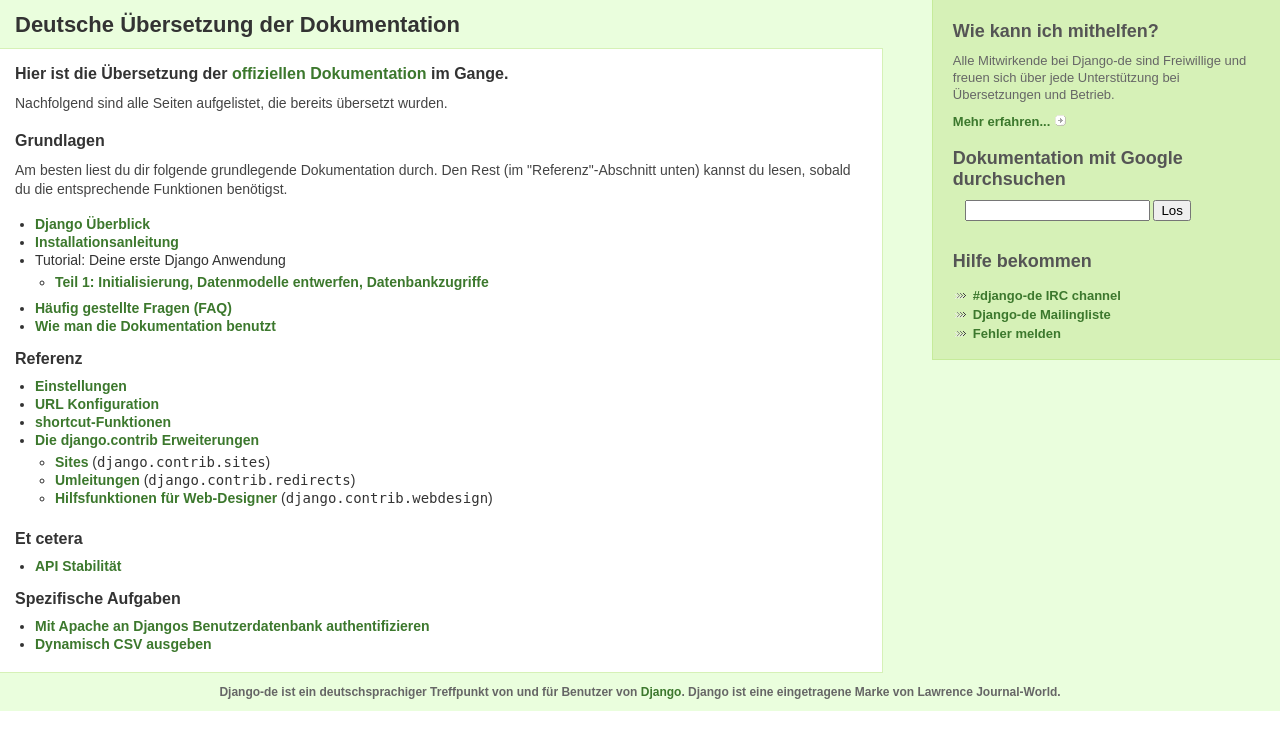
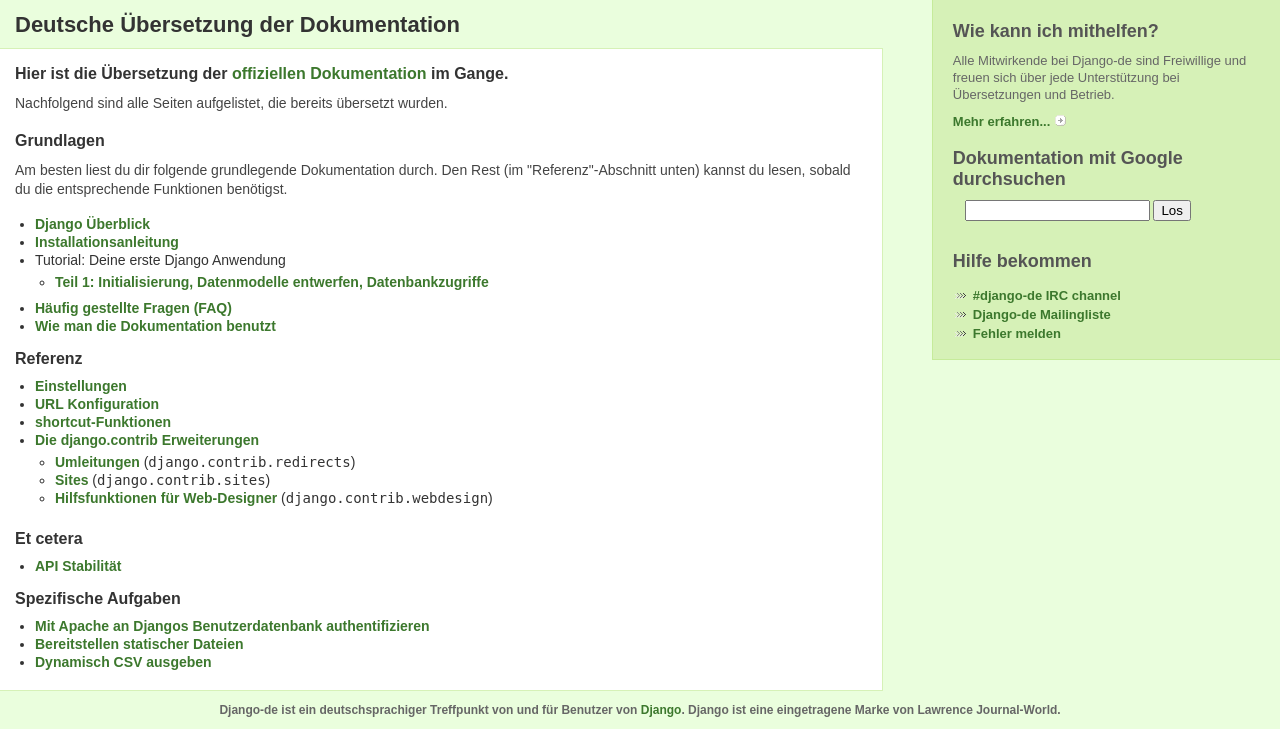
Before and after one commit to jezdez/django-de, a Django app: template django_de/apps/documentation/templates/documentation/index.html in a window 1280 px wide. Shown: the part 114-843 px from the top of the page. Run offline with Django 3.2, Linux system fonts and the light colour scheme; the template is opened without the code that fills it, so the values that code supplies are empty; parts of the project's set-up code (start-up, migrations or seed data) failed here and were passed over.

Commit message:
static_files live stellen
git-svn-id: https://www.django-de.org/svn/django/site/trunk@214 72ec9c59-00b0-4840-a13a-91ba528515d4

```diff
--- a/django_de/apps/documentation/templates/documentation/index.html
+++ b/django_de/apps/documentation/templates/documentation/index.html
@@ -64,12 +64,12 @@
         >Die django.contrib Erweiterungen</a>
             <ul>
                 <li>
+                    <a href="/documentation/redirects/" title="Optionale Umleitungsanwendung."
+                    >Umleitungen</a> (<code>django.contrib.redirects</code>)
+                </li>
+                <li>
                     <a href="/documentation/sites/" title="Sites-Framework"
                     >Sites</a> (<code>django.contrib.sites</code>)
-                </li>
-                <li>
-                    <a href="/documentation/redirects/" title="Optionale Umleitungsanwendung."
-                    >Umleitungen</a> (<code>django.contrib.redirects</code>)
                 </li>
                 <li>
                     <a href="/documentation/webdesign/" title="Hilfsfunktionen für Web-Designer."
@@ -90,6 +90,10 @@
         <li>
             <a href="/documentation/apache_auth/" title="Mit Apache an Djangos Benutzerdatenbank authentifizieren"
             >Mit Apache an Djangos Benutzerdatenbank authentifizieren</a>
+        </li>
+        <li>
+            <a href="/documentation/static_files/" title="Wie man statische Dateien an den Benutzer ausliefert"
+            >Bereitstellen statischer Dateien</a>
         </li>
         <li>
             <a href="/documentation/outputting_csv/" title="Dynamische CSV Ausgaben"
```
